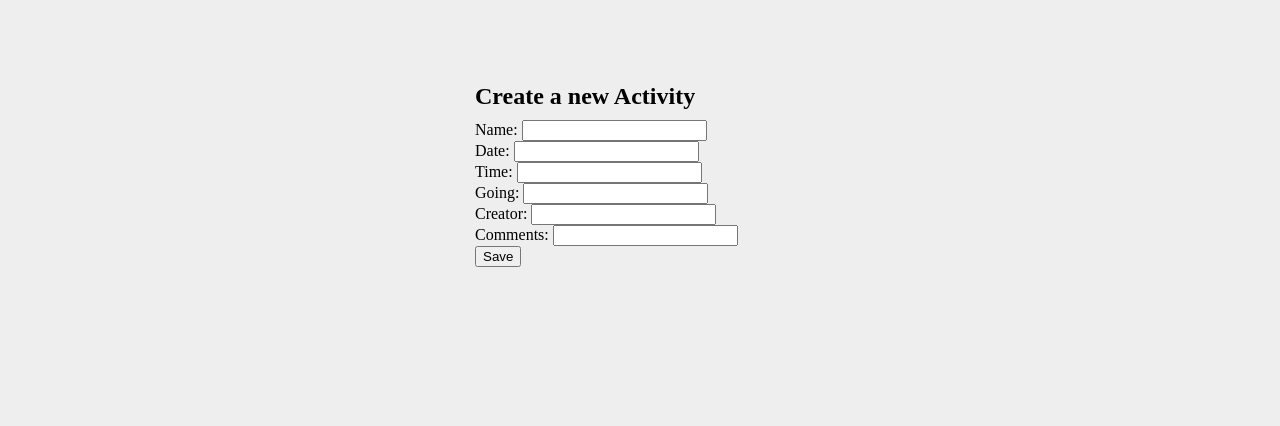
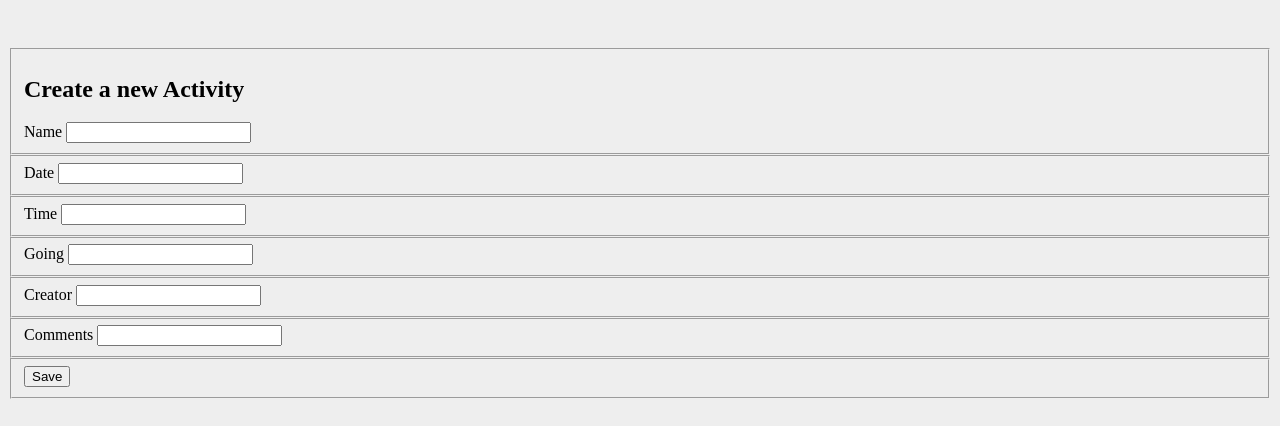
Before and after one commit to Rebero/activityapp, a website: page app/pages/create.html in a window 1280 px wide. Drawn offline with Linux system fonts and the light colour scheme; files that its build step writes are made by us from their sources.

Commit message:
Form CSS

```diff
--- a/app/create.js
+++ b/app/create.js
@@ -3,7 +3,6 @@ angular.module('createModule', [])
   .controller('createController', function($scope) {
 
     $scope.onSubmit = function(newActivity) {
-      console.log(newActivity);
       $scope.user = {};
     };
   });
--- a/app/pages/create.html
+++ b/app/pages/create.html
@@ -1,32 +1,40 @@
 <!-- login.html -->
 <link href="app/pages/create.css" rel="stylesheet">
 <div class="jumbotron text-center">
-  <form class="form-signin">
-    <h2 class="form-signin-heading">Create a new Activity </h2>
-    Name:
-    <input id ="name" type="text" ng-model="user.name" name="uName" required=""/>
-    <br>
+  <form>
+    <fieldset class="form-group">
+    <h2>Create a new Activity </h2>
+    <label for="name">Name</label>
+    <input id ="name" class="form-control" type="text" ng-model="user.name" name="uName" required=""/>
+    </fieldset>
 
-    Date:
-    <input type="text" ng-model="user.date" name="uDate" required="" />
-    <br>
+    <fieldset class="form-group">
+    <label for="name">Date</label>
+    <input type="text"  class="form-control" id ="name" ng-model="user.date" name="uDate" required="" />
+    </fieldset>
 
-    Time:
-    <input type="text" ng-model="user.time" name="uTime" required="" />
-    <br>
+    <fieldset class="form-group">
+    <label for="name">Time</label>
+    <input type="text" class="form-control" id ="name"ng-model="user.time" name="uTime" required="" />
+    </fieldset>
 
-    Going:
-    <input type="text" ng-model="user.going" name="uGoing" required="" />
-    <br>
+    <fieldset class="form-group">
+    <label for="name">Going</label>
+    <input type="text" class="form-control" id ="name" ng-model="user.going" name="uGoing" required="" />
+    </fieldset>
 
-    Creator:
-    <input type="text" ng-model="user.creator" name="uCreator" required="" />
-    <br>
+    <fieldset class="form-group">
+    <label for="name">Creator</label>
+    <input type="text" class="form-control" id ="name" ng-model="user.creator" name="uCreator" required="" />
+    </fieldset>
 
-    Comments:
-    <input type="text" ng-model="user.comments" name="uComments" required="" />
-    <br>
+    <fieldset class="form-group">
+    <label for="name">Comments</label>
+    <input type="text" class="form-control" id ="name" ng-model="user.comments" name="uComments" required="" />
+    </fieldset>
 
-    <input type="submit" ng-click="onSubmit(user)" value="Save" />
+    <fieldset class="form-group">
+    <input type="submit"  ng-click="onSubmit(user)" value="Save" />
+    </fieldset>
   </form>
 </div>
```
